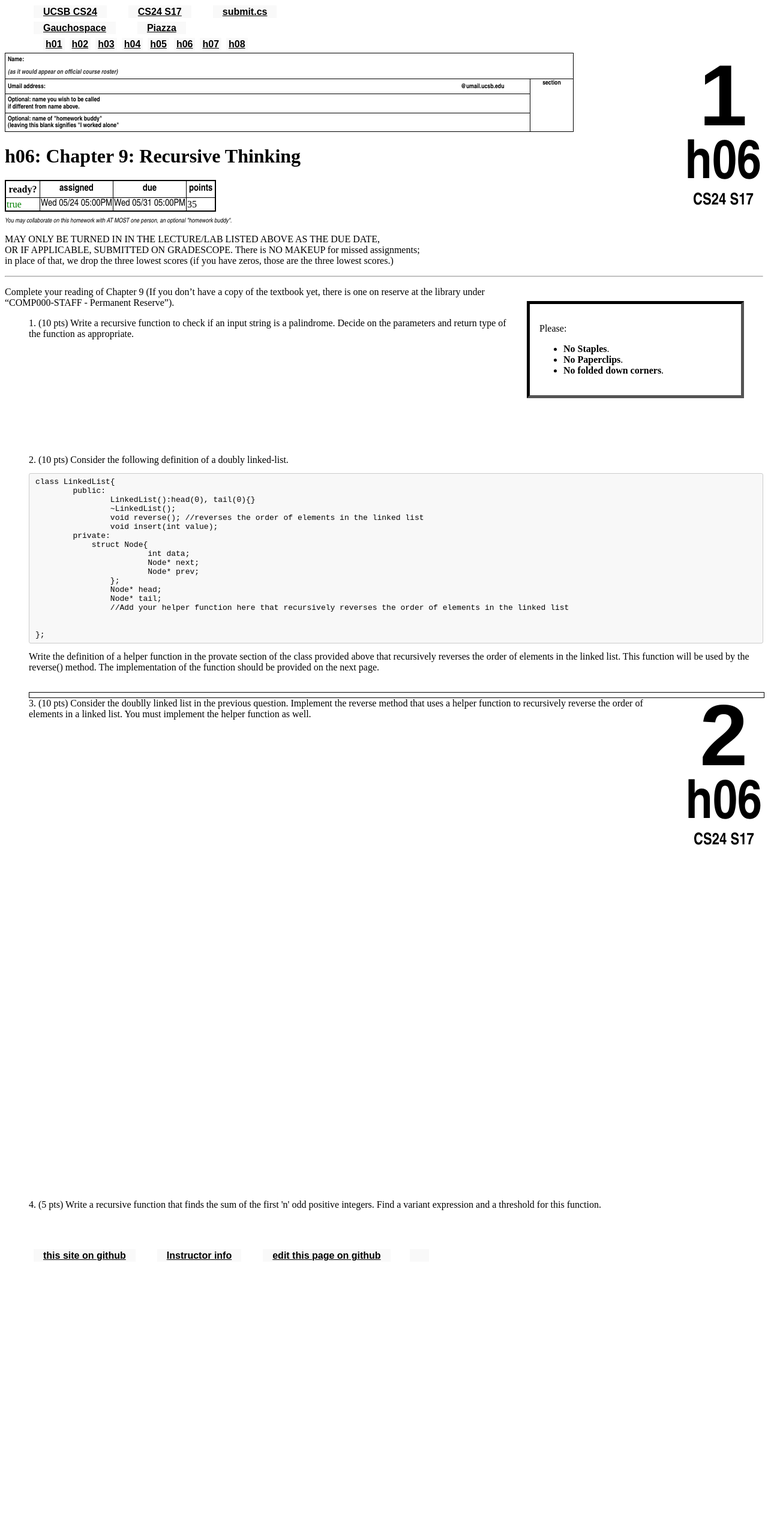
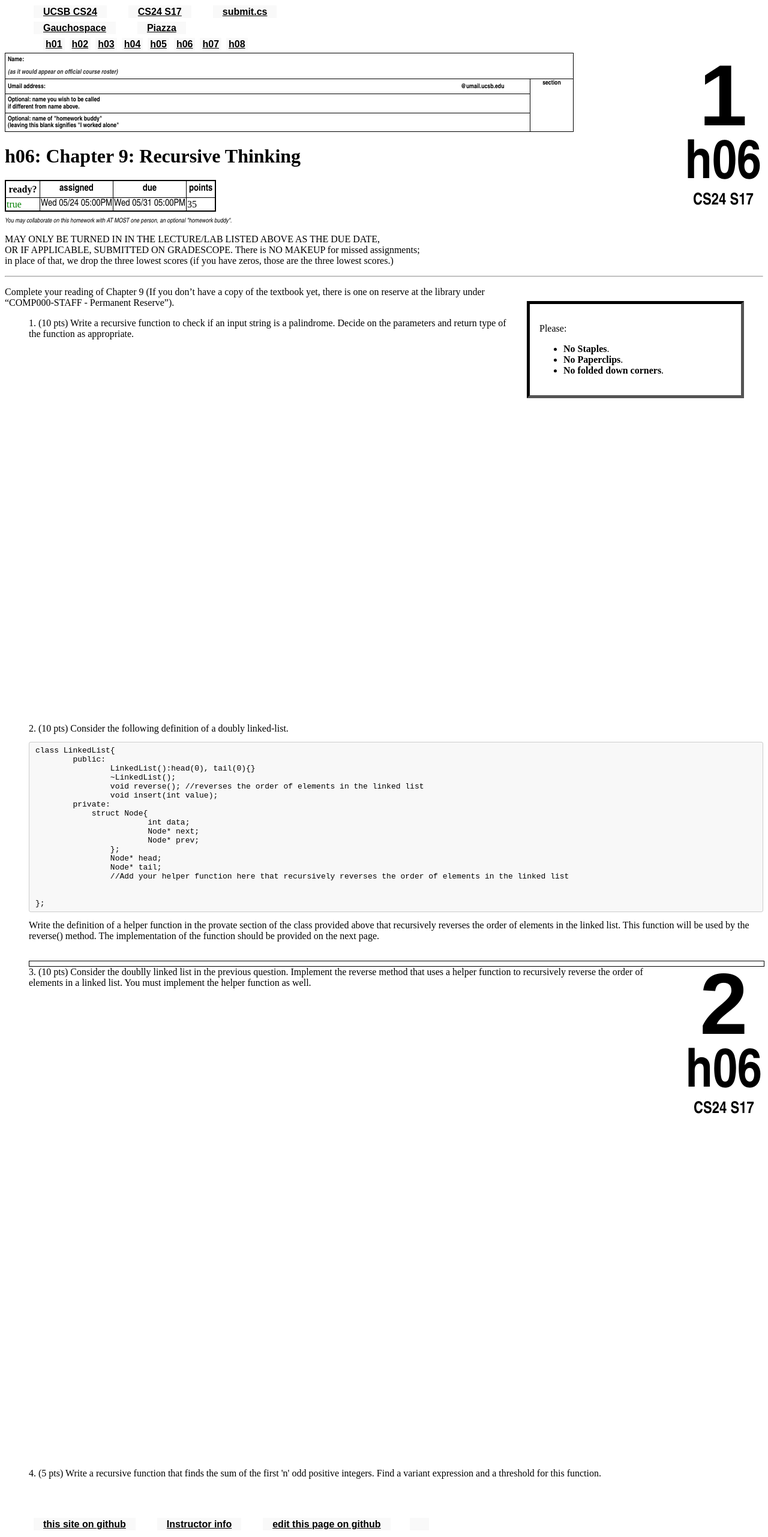
Before and after one commit to RLHerbert/ucsb-cs24-sp17.github.io, a Jekyll site: the page built from _hwk/h06.md, in a window 1280 px wide. Shown: the whole page at 60% size. Built offline with Jekyll 4.4.1, drawn with Linux system fonts in a browser that asks for light colours; before the commit the page ends 2115 px from its top, so only the background shows below that.

Commit message:
hw 6 and 7

```diff
--- a/_hwk/h06.md
+++ b/_hwk/h06.md
@@ -11,7 +11,7 @@ Complete your reading of Chapter 9 (If you don't have a copy of the textbook yet
 <ol markdown="1">
 
 1. (10 pts) Write a recursive function to check if an input string is a palindrome. Decide on the parameters and return type of the function as appropriate.
-<div style="margin-bottom:12em"></div>
+<div style="margin-bottom:40em"></div>
 
 2. (10 pts) Consider the following definition of a doubly linked-list.
 <div markdown="1">
```
